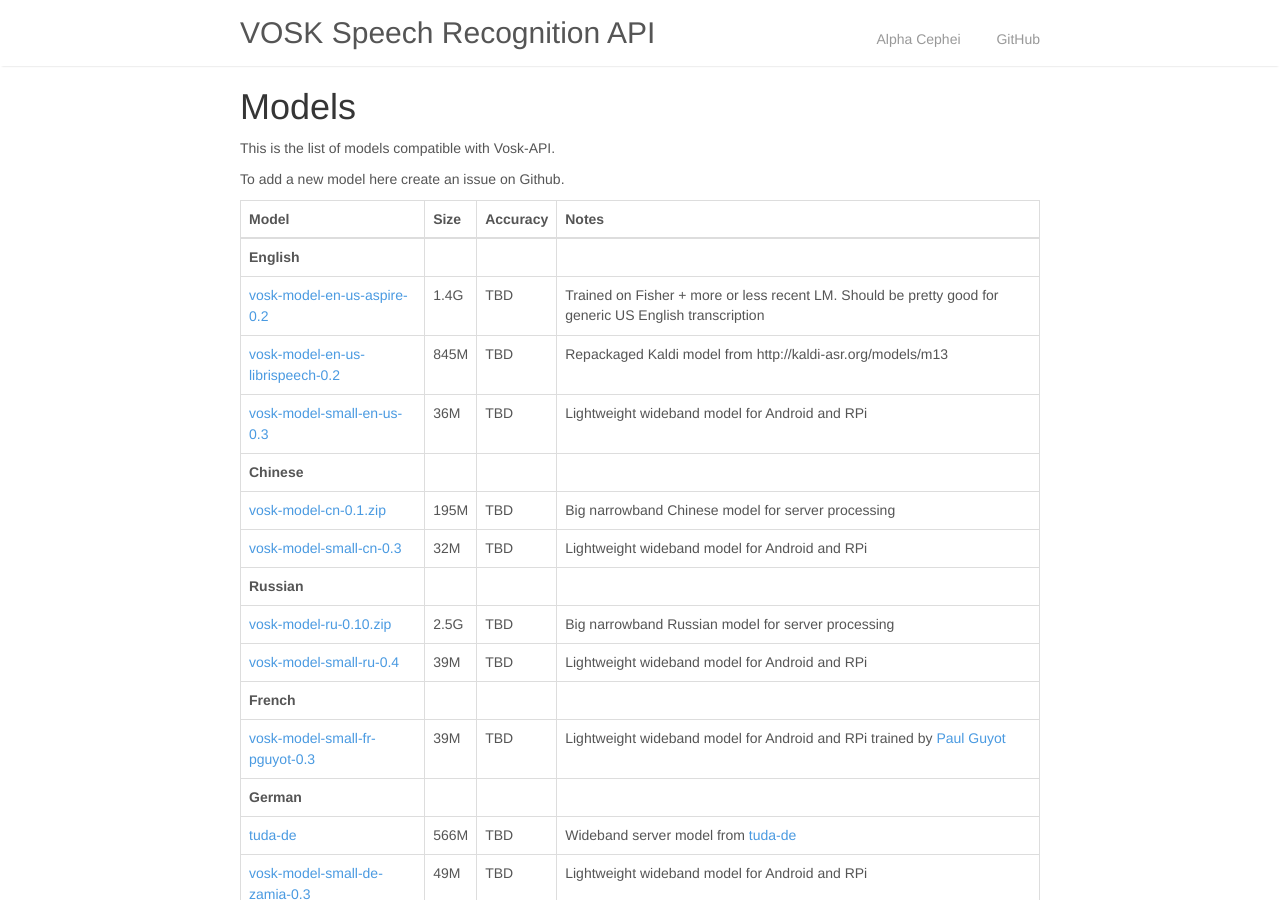
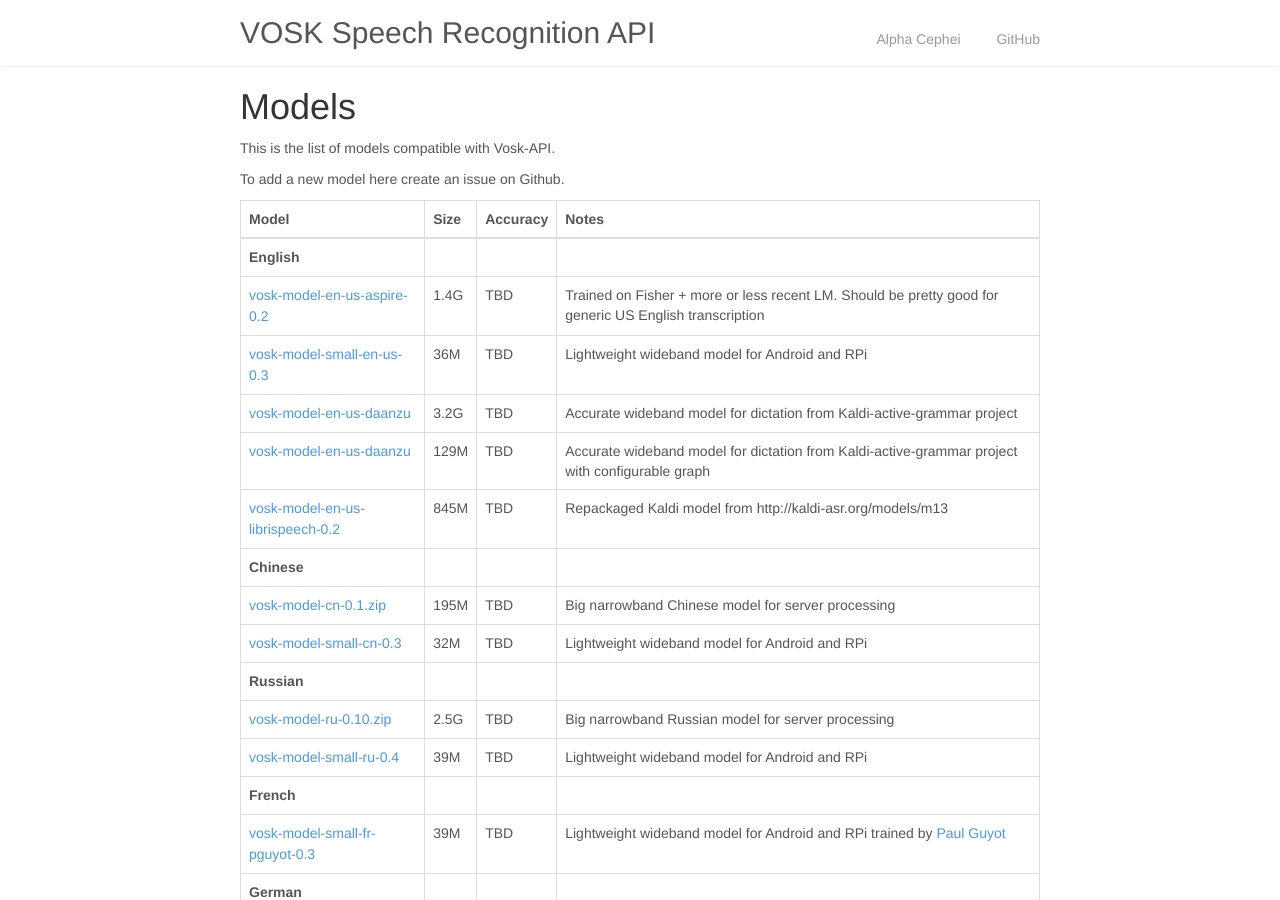
Before and after one commit to alphacep/vosk-space, a Jekyll site: the page built from models.md, in a window 1280 px wide and 900 px high. Built offline with Jekyll 4.4.1, drawn with Linux system fonts in a browser that asks for light colours; nearby versions of some CDN libraries; library files that are not in the unit come from our copies; our own code applies the rules of GitHub Pages for plain Markdown files.

Commit message:
Adds daanzu models

```diff
--- a/models.md
+++ b/models.md
@@ -12,32 +12,34 @@
 | Model                                                                                                     | Size  | Accuracy   | Notes                                                                                        |
 |-------------------------------------------------------------------------------------------------------------------------|-------|------------|----------------------------------------------------------------------------------------------|
 | **English**                                                                                               |       |            |  |
-| [vosk-model-en-us-aspire-0.2](http://alphacephei.com/kaldi/models/vosk-model-en-us-aspire-0.2.zip)        |  1.4G |   TBD      | Trained on Fisher + more or less recent LM. Should be pretty good for generic US English transcription |
-| [vosk-model-en-us-librispeech-0.2](http://alphacephei.com/kaldi/models/vosk-model-en-us-librispeech-0.2.zip) | 845M |   TBD      | Repackaged Kaldi model from http://kaldi-asr.org/models/m13 |
-| [vosk-model-small-en-us-0.3](http://alphacephei.com/kaldi/models/vosk-model-small-en-us-0.3.zip)          |  36M  |   TBD      | Lightweight wideband model for Android and RPi                                               |
+| [vosk-model-en-us-aspire-0.2](https://alphacephei.com/kaldi/models/vosk-model-en-us-aspire-0.2.zip)        |  1.4G |   TBD      | Trained on Fisher + more or less recent LM. Should be pretty good for generic US English transcription |
+| [vosk-model-small-en-us-0.3](http://alphacephei.com/kaldi/models/vosk-model-small-en-us-0.3.zip)          |  36M  |   TBD      | Lightweight wideband model for Android and RPi |
+| [vosk-model-en-us-daanzu](https://github.com/daanzu/kaldi-active-grammar/releases/download/v1.4.0/vosk-model-en-us-daanzu-20200328.zip)          |  3.2G  |   TBD      | Accurate wideband model for dictation from Kaldi-active-grammar project                      |
+| [vosk-model-en-us-daanzu](https://github.com/daanzu/kaldi-active-grammar/releases/download/v1.4.0/vosk-model-en-us-daanzu-20200328-lgraph.zip)          |  129M  |   TBD      |Accurate wideband model for dictation from Kaldi-active-grammar project with configurable graph |
+| [vosk-model-en-us-librispeech-0.2](https://alphacephei.com/kaldi/models/vosk-model-en-us-librispeech-0.2.zip) | 845M |   TBD      | Repackaged Kaldi model from http://kaldi-asr.org/models/m13 |
 | **Chinese**                                                                                                   |       |            |  |
-| [vosk-model-cn-0.1.zip](http://alphacephei.com/kaldi/models/vosk-model-cn-0.1.zip)                        |  195M |   TBD      | Big narrowband Chinese model for server processing                                           |
-| [vosk-model-small-cn-0.3](http://alphacephei.com/kaldi/models/vosk-model-small-cn-0.3.zip)                |  32M  |   TBD      | Lightweight wideband model for Android and RPi                                               |
+| [vosk-model-cn-0.1.zip](https://alphacephei.com/kaldi/models/vosk-model-cn-0.1.zip)                        |  195M |   TBD      | Big narrowband Chinese model for server processing                                           |
+| [vosk-model-small-cn-0.3](https://alphacephei.com/kaldi/models/vosk-model-small-cn-0.3.zip)                |  32M  |   TBD      | Lightweight wideband model for Android and RPi                                               |
 | **Russian**                                                                                                   |       |            |  |
-| [vosk-model-ru-0.10.zip](http://alphacephei.com/kaldi/models/vosk-model-ru-0.10.zip)                      |  2.5G |   TBD      | Big narrowband Russian model for server processing                                           |
-| [vosk-model-small-ru-0.4](http://alphacephei.com/kaldi/models/vosk-model-small-ru-0.4.zip)                |  39M  |   TBD      | Lightweight wideband model for Android and RPi                                               |
+| [vosk-model-ru-0.10.zip](https://alphacephei.com/kaldi/models/vosk-model-ru-0.10.zip)                      |  2.5G |   TBD      | Big narrowband Russian model for server processing                                           |
+| [vosk-model-small-ru-0.4](https://alphacephei.com/kaldi/models/vosk-model-small-ru-0.4.zip)                |  39M  |   TBD      | Lightweight wideband model for Android and RPi                                               |
 | **French**                                                                                                |       |            |  |
-| [vosk-model-small-fr-pguyot-0.3](http://alphacephei.com/kaldi/models/vosk-model-small-fr-pguyot-0.3.zip)                |  39M  |   TBD      | Lightweight wideband model for Android and RPi trained by [Paul Guyot](https://github.com/pguyot/zamia-speech/releases) |
+| [vosk-model-small-fr-pguyot-0.3](https://alphacephei.com/kaldi/models/vosk-model-small-fr-pguyot-0.3.zip)                |  39M  |   TBD      | Lightweight wideband model for Android and RPi trained by [Paul Guyot](https://github.com/pguyot/zamia-speech/releases) |
 | **German**                                                                                                |       |            |  |
 | [tuda-de](http://ltdata1.informatik.uni-hamburg.de/kaldi_tuda_de/de_400k_nnet3chain_tdnn1f_2048_sp_bi.tar.bz2)    |  566M |   TBD      | Wideband server model from [tuda-de](https://github.com/uhh-lt/vosk-model-tuda-de)            |
-| [vosk-model-small-de-zamia-0.3](http://alphacephei.com/kaldi/models/vosk-model-small-de-zamia-0.3.zip)            |  49M  |   TBD      | Lightweight wideband model for Android and RPi                                           |
+| [vosk-model-small-de-zamia-0.3](https://alphacephei.com/kaldi/models/vosk-model-small-de-zamia-0.3.zip)            |  49M  |   TBD      | Lightweight wideband model for Android and RPi                                           |
 | **Spanish**                                                                                                |       |            |  |
-| [vosk-model-small-es-0.3](http://alphacephei.com/kaldi/models/vosk-model-small-es-0.3.zip)                |  33M  |   TBD      | Lightweight wideband model for Android and RPi                                               |
+| [vosk-model-small-es-0.3](https://alphacephei.com/kaldi/models/vosk-model-small-es-0.3.zip)                |  33M  |   TBD      | Lightweight wideband model for Android and RPi                                               |
 | **Portuguese**                                                                                                |       |            |  |
-| [vosk-model-small-pt-0.3](http://alphacephei.com/kaldi/models/vosk-model-small-pt-0.3.zip)                |  31M  |   TBD      | Lightweight wideband model for Android and RPi                                               |
+| [vosk-model-small-pt-0.3](https://alphacephei.com/kaldi/models/vosk-model-small-pt-0.3.zip)                |  31M  |   TBD      | Lightweight wideband model for Android and RPi                                               |
 | **Greek**                                                                                                |       |            |  |
-| [vosk-model-el-gr-0.6.zip](http://alphacephei.com/kaldi/models/vosk-model-el-gr-0.6.zip)                  |  1.1G |   TBD      | Big narrowband Greek model for server processing, not extremely accurate though        |
+| [vosk-model-el-gr-0.6.zip](https://alphacephei.com/kaldi/models/vosk-model-el-gr-0.6.zip)                  |  1.1G |   TBD      | Big narrowband Greek model for server processing, not extremely accurate though        |
 | **Turkish**                                                                                                |       |            |  |
-| [vosk-model-small-tr-0.3](http://alphacephei.com/kaldi/models/vosk-model-small-tr-0.3.zip)                |  35M  |   TBD      | Lightweight wideband model for Android and RPi                                               |
+| [vosk-model-small-tr-0.3](https://alphacephei.com/kaldi/models/vosk-model-small-tr-0.3.zip)                |  35M  |   TBD      | Lightweight wideband model for Android and RPi                                               |
 | **Vietnamese**                                                                                                |       |            |  |
-| [vosk-model-small-vn-0.3](http://alphacephei.com/kaldi/models/vosk-model-small-vn-0.3.zip)                |  32M  |   TBD      | Lightweight wideband model for Android and RPi                                               |
+| [vosk-model-small-vn-0.3](https://alphacephei.com/kaldi/models/vosk-model-small-vn-0.3.zip)                |  32M  |   TBD      | Lightweight wideband model for Android and RPi                                               |
 | **Speaker identification model**                                                                          |       |            |                                                                                              |
-| [vosk-model-spk-0.3](http://alphacephei.com/kaldi/models/vosk-model-spk-0.3.zip)                          |  13M  |   TBD      | Model for speaker identification, should work for all languages                              |
+| [vosk-model-spk-0.3](https://alphacephei.com/kaldi/models/vosk-model-spk-0.3.zip)                          |  13M  |   TBD      | Model for speaker identification, should work for all languages                              |
 
 
 ## Other models
```
